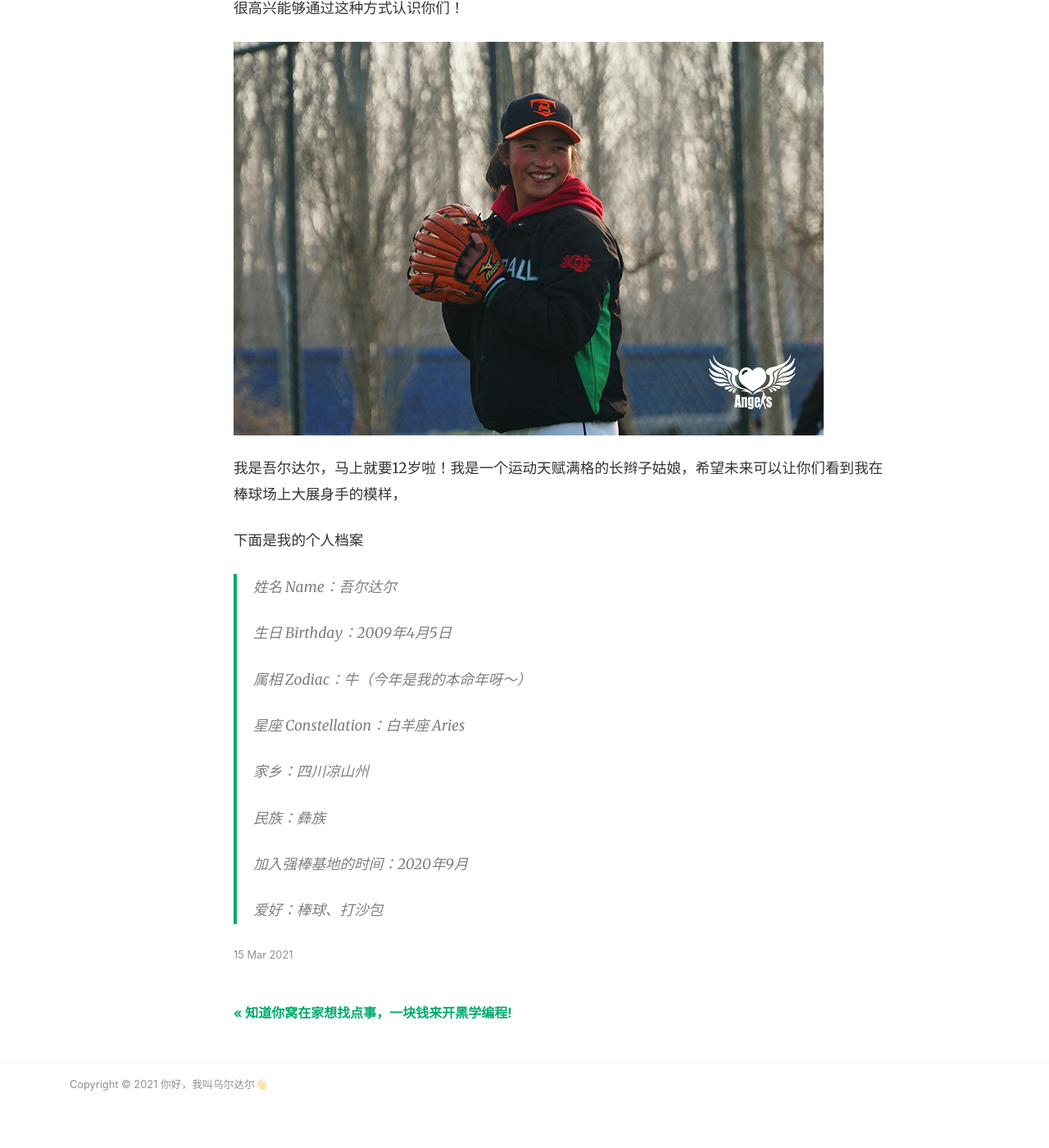
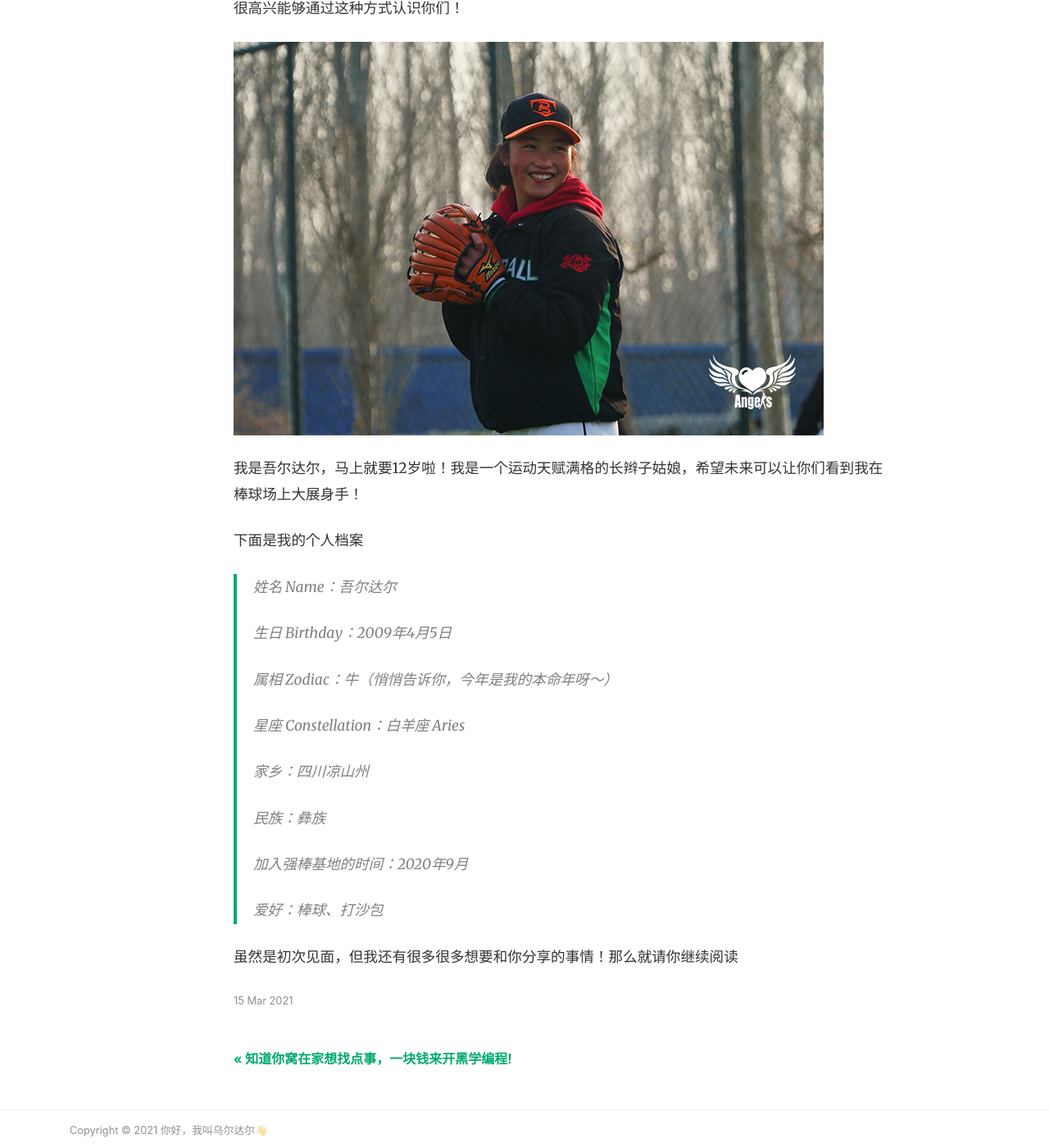
Before and after one commit to Charlotte-WXWQ/wuerdaer090405, a Jekyll site: the page built from _posts/2021-03-15-self-intro.md, in a window 1280 px wide and 1400 px high, scrolled down 436 px. Shown: the whole window at 82% size. Built offline with Jekyll 4.4.1, drawn with Linux system fonts in a browser that asks for light colours; nearby versions of some CDN libraries; before the commit the page ends 1780 px from its top, so only the background shows below that.

Commit message:
Update 2021-03-15-self-intro.md

```diff
--- a/_posts/2021-03-15-self-intro.md
+++ b/_posts/2021-03-15-self-intro.md
@@ -11,14 +11,14 @@ Hi各位哥哥姐姐们，你们好😄
 
 ![5.JPG](../assets/images/5.JPG)
 
-我是吾尔达尔，马上就要12岁啦！我是一个运动天赋满格的长辫子姑娘，希望未来可以让你们看到我在棒球场上大展身手的模样，
+我是吾尔达尔，马上就要12岁啦！我是一个运动天赋满格的长辫子姑娘，希望未来可以让你们看到我在棒球场上大展身手！
 
 下面是我的个人档案
 > 姓名 Name：吾尔达尔
 >
 > 生日 Birthday：2009年4月5日
 >
-> 属相 Zodiac：牛（今年是我的本命年呀～）
+> 属相 Zodiac：牛（悄悄告诉你，今年是我的本命年呀～）
 >
 > 星座 Constellation：白羊座 Aries
 >
@@ -29,3 +29,5 @@ Hi各位哥哥姐姐们，你们好😄
 > 加入强棒基地的时间：2020年9月
 >
 > 爱好：棒球、打沙包
+
+虽然是初次见面，但我还有很多很多想要和你分享的事情！那么就请你继续阅读
```
